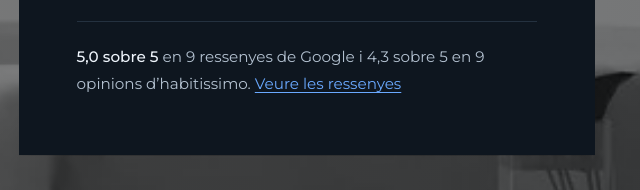
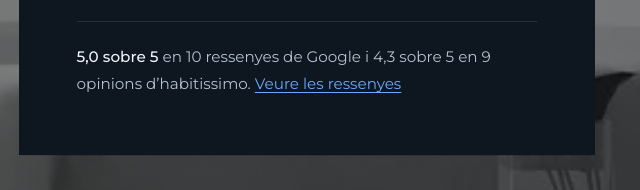
Before and after one commit to 1benamar/fonseca-reformas, a plain HTML site: page ca/index.html in a window 1280 px wide. Shown: the part 3263-3453 px from the top of the page, 601-1241 px from the left. Drawn offline with Linux system fonts and the light colour scheme.

Commit message:
Opiniones: 10 reseñas

```diff
--- a/ca/index.html
+++ b/ca/index.html
@@ -204,7 +204,7 @@
 <span>Emilio Jose Fonseca</span>
 </li>
 </ul>
-<p class="voice__meta"><strong>5,0 sobre 5</strong> en 9 ressenyes de Google i 4,3 sobre 5 en 9 opinions d’habitissimo.
+<p class="voice__meta"><strong>5,0 sobre 5</strong> en 10 ressenyes de Google i 4,3 sobre 5 en 9 opinions d’habitissimo.
 <a href="https://www.google.com/search?q=Reformas+F.S+Fonseca&amp;ludocid=10882672693632433816" target="_blank" rel="noopener">Veure les ressenyes</a></p>
 </div>
 </div>
```
Also changed, not shown: index.html (+1 -1 lines).
